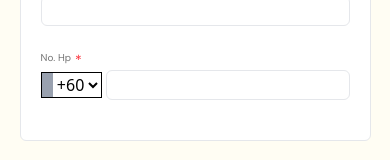
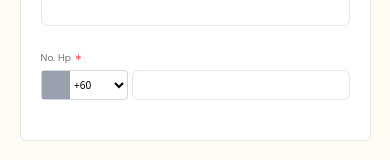
Before and after one commit to AdityaDifa/mission-ad-1-frontend, a React (Vite) app: page /Register in a window 390 px wide. Shown: the part 267-427 px from the top of the page. Built offline with nearby package versions, Linux system fonts and the light colour scheme; some icons are missing.

Commit message:
input phone number done

```diff
--- a/src/components/inputs/InputPhoneNumber.jsx
+++ b/src/components/inputs/InputPhoneNumber.jsx
@@ -22,16 +22,21 @@ const InputPhoneNumber = ({ setFlag }) => {
     setFlag(e.target.value);
     const icon = document.getElementById("idFlag");
     const classIcon = flags.find((flag) => flag.number === e.target.value);
-    icon.className = classIcon.flag;
+    icon.className = `${classIcon.flag} text-[12px] md:text-[20px]`;
+    console.log(icon.className);
   };
 
   return (
-    <div className="flex w-full">
-      <div className="basis-1/3 bg-gray-400">
-        <span id="idFlag" className="fi fi-my"></span>
+    <>
+      <div className="basis-1/3 bg-gray-400 flex justify-center">
+        <span
+          id="idFlag"
+          className="fi fi-my text-[12px] md:text-[20px]"
+        ></span>
       </div>
-      <div className="basis-2/3">
+      <div className="basis-2/3 flex justify-end">
         <select
+          className="w-full h-full text-start text-[10px] md:text-[14px]"
           name="flag"
           id="flag"
           onChange={(e) => changeFlagIcon(e, setFlag)}
@@ -42,7 +47,7 @@ const InputPhoneNumber = ({ setFlag }) => {
           <option value="+63">+63</option>
         </select>
       </div>
-    </div>
+    </>
   );
 };
 export default InputPhoneNumber;
--- a/src/layout/NavbarLayout.jsx
+++ b/src/layout/NavbarLayout.jsx
@@ -1,6 +1,6 @@
 const NavbarLayout = ({ children }) => {
   return (
-    <header className="w-full max-h-[74px] md:max-h-[80px] shadow-lg md:shadow-none flex justify-between">
+    <header className="w-full max-h-[74px] md:max-h-[80px] bg-white shadow-md md:shadow-none flex justify-between z-1">
       {children}
     </header>
   );
--- a/src/pages/Register.jsx
+++ b/src/pages/Register.jsx
@@ -46,12 +46,12 @@ const Register = () => {
             <NormalText text={"No. Hp"} />
             <p className="text-sm text-red-500">*</p>
           </label>
-          <div className=" w-full flex justify-between items-center gap-1">
-            <div className="basis-1/4 border-1">
+          <div className=" w-full h-full flex justify-between items-center gap-1">
+            <div className="basis-2/5 rounded-sm border border-gray-300 w-full h-[30px] flex">
               <InputPhoneNumber setFlag={setFlag} />
             </div>
             <InputComponent
-              className="basis-3/4"
+              className="basis-3/5"
               id={"phoneNumber"}
               text={phoneNumber}
               setText={setPhoneNumber}
```
